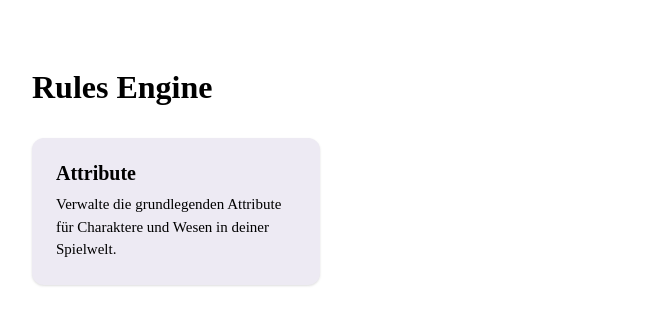
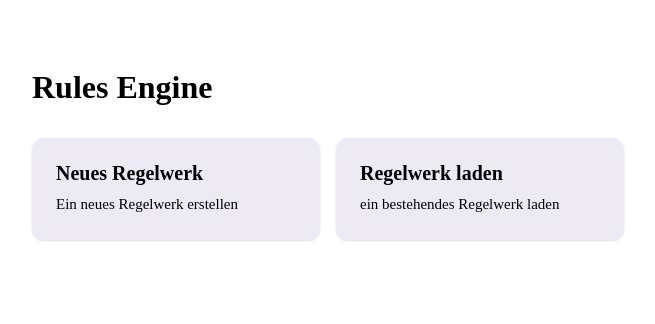
Before and after one commit to Heiges/rules-engine, a React (Vite) app in the folder frontend/: page / in a window 1280 px wide. Shown: the top 324 px of the page, without its empty margins (8-663 px from the left). Built offline with nearby package versions, Linux system fonts and the light colour scheme.

Commit message:
neue kacheln für den Systemeinstieg!

```diff
--- a/frontend/src/views/HomeView.tsx
+++ b/frontend/src/views/HomeView.tsx
@@ -3,9 +3,14 @@ import './HomeView.css'
 
 const tiles = [
   {
-    id: 'attributes',
-    name: 'Attribute',
-    description: 'Verwalte die grundlegenden Attribute für Charaktere und Wesen in deiner Spielwelt.',
+    id: 'new-ruleset',
+    name: 'Neues Regelwerk',
+    description: 'Ein neues Regelwerk erstellen',
+  },
+  {
+    id: 'load-ruleset',
+    name: 'Regelwerk laden',
+    description: 'ein bestehendes Regelwerk laden',
   },
 ]
 
```
Also changed, not shown: 1 other file (tests, documents, lock files or other folders).
